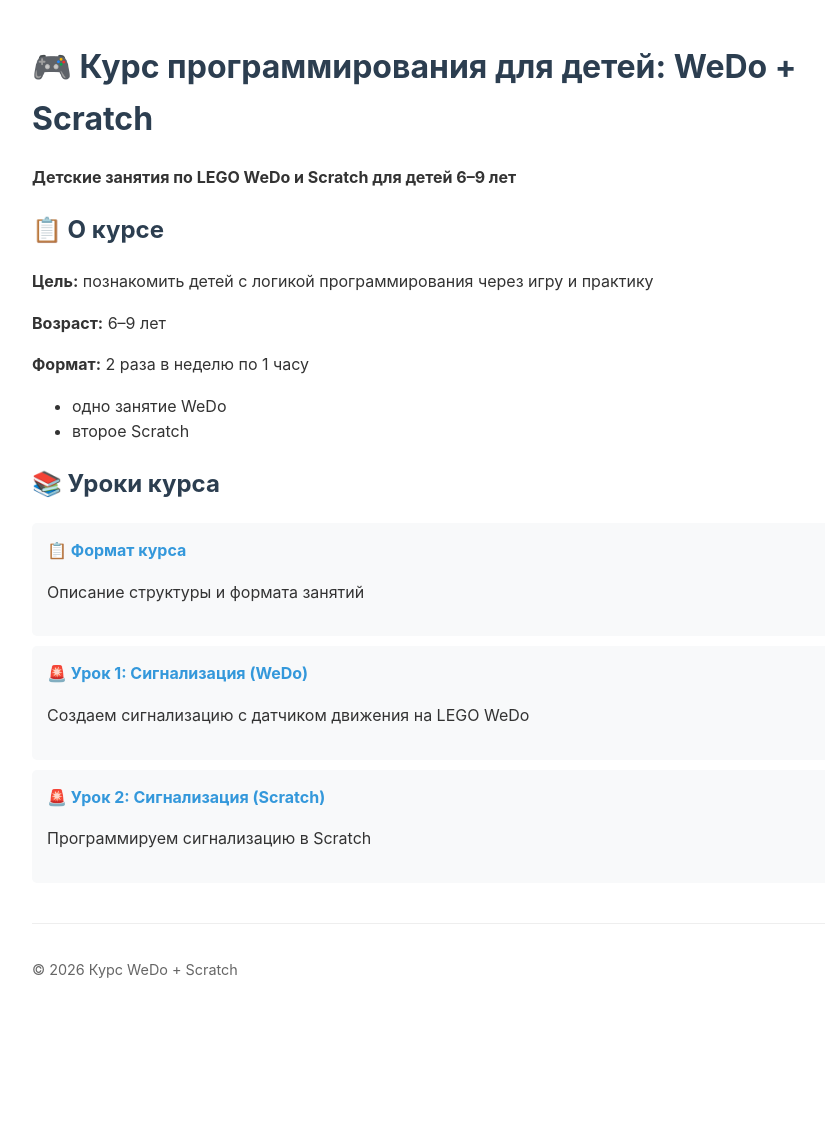
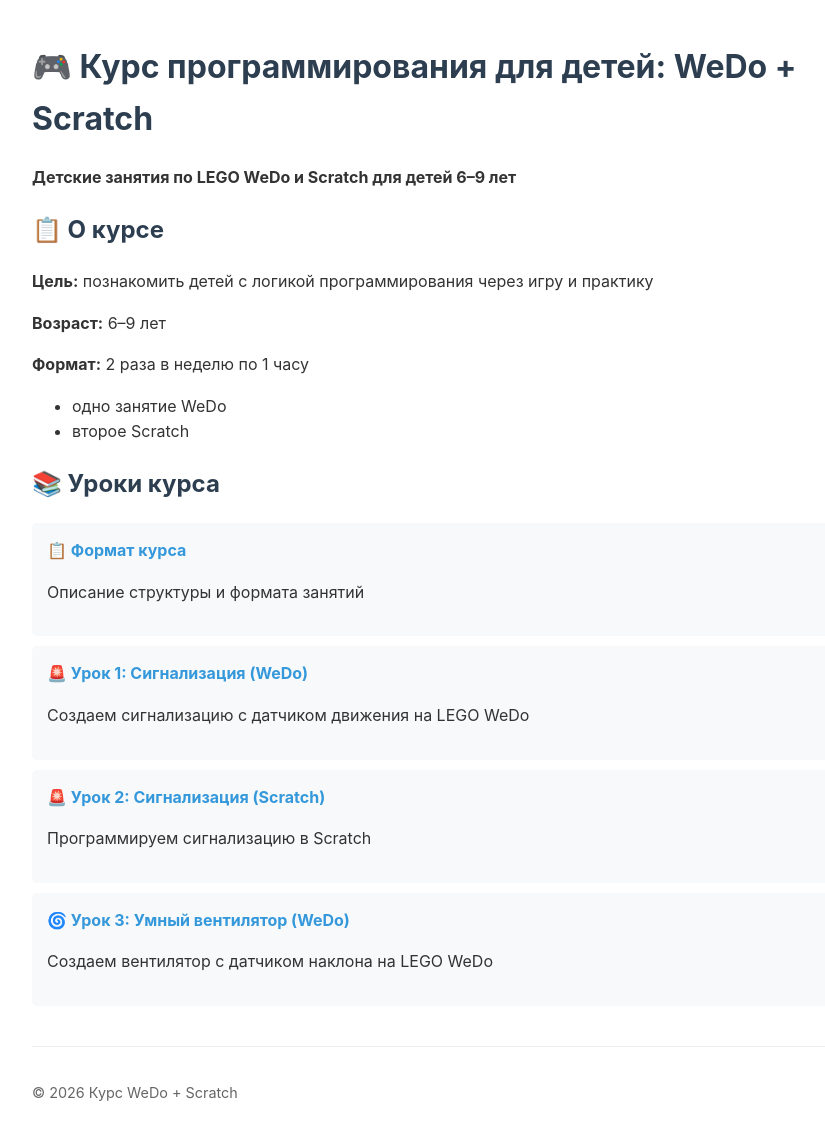
Before and after one commit to seerg0/wedo-scratch-course, a Jekyll site: the page built from index.md, in a window 1280 px wide. Shown: the whole page, without its empty margins (178-1003 px from the left). Built offline with Jekyll 4.4.1, drawn with Linux system fonts in a browser that asks for light colours; before the commit the page ends 1016 px from its top, so only the background shows below that.

Commit message:
fix: fix index.md

```diff
--- a/index.md
+++ b/index.md
@@ -32,4 +32,8 @@
     <a href="lessons/2_сигнализация_scratch">🚨 Урок 2: Сигнализация (Scratch)</a>
     <p>Программируем сигнализацию в Scratch</p>
   </li>
+  <li>
+    <a href="lessons/3_wedo_umnyy_ventilyator">🌀 Урок 3: Умный вентилятор (WeDo)</a>
+    <p>Создаем вентилятор с датчиком наклона на LEGO WeDo</p>
+  </li>
 </ul>
```
